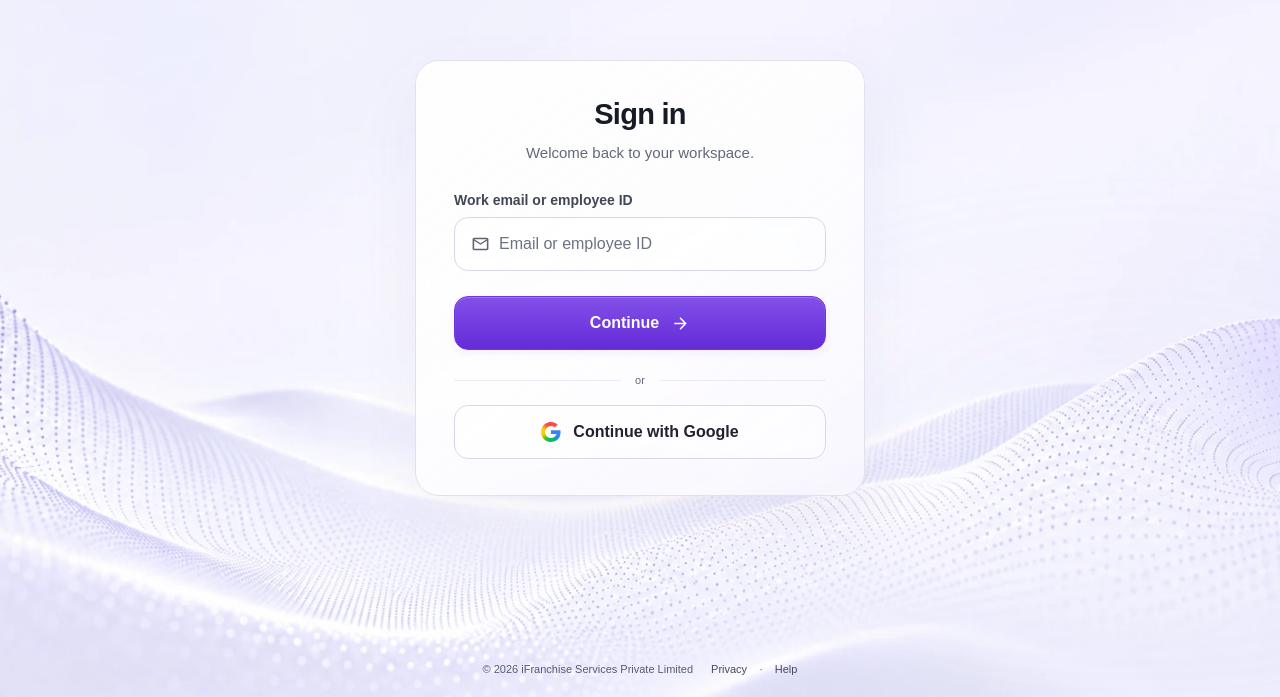
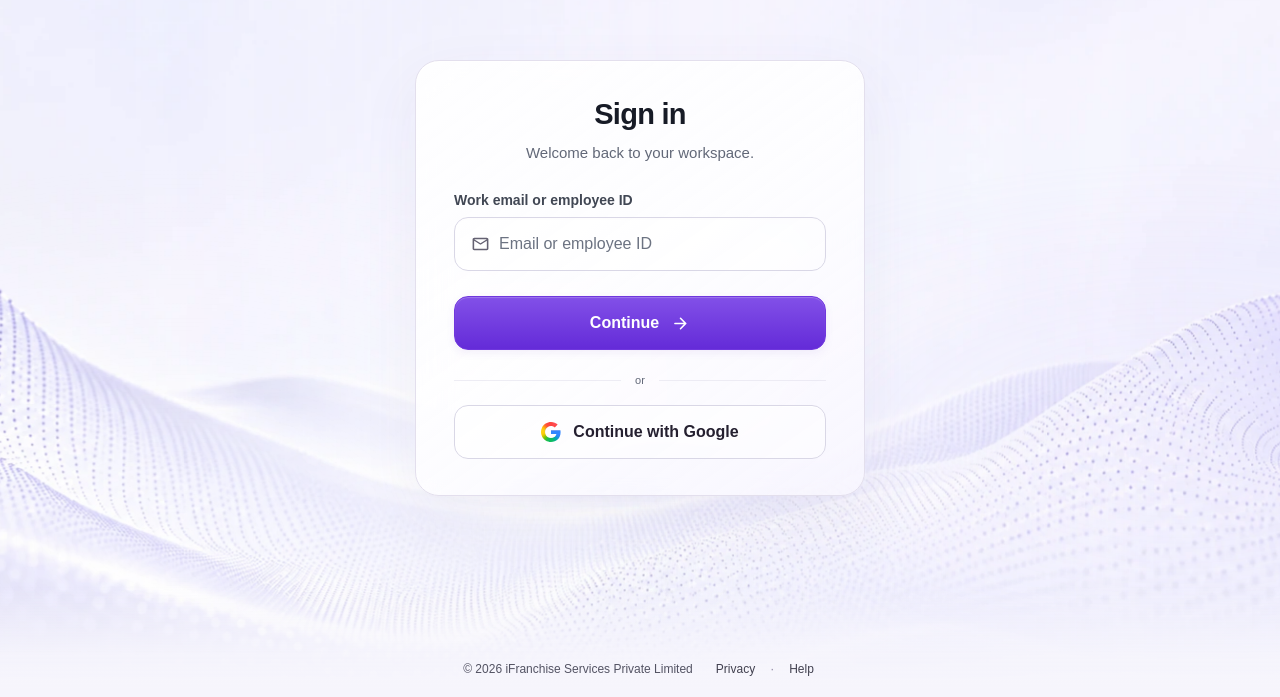
Before and after one commit to iFranchise-Tech/ifranchise-crm-wireframes, a Next.js app: page /auth-preview/sign-in in a window 1280 px wide. Shown: the part 103-800 px from the top of the page. Built offline with nearby package versions, Linux system fonts and the light colour scheme; a web font is replaced by a local one.

Commit message:
Refine flowing auth background and footer readability

```diff
--- a/app/auth-responsive.css
+++ b/app/auth-responsive.css
@@ -76,7 +76,7 @@
   .auth-viewport .password-strength-heading { margin-bottom: 5px; }
   .auth-viewport .password-next-stage { min-height: 104px; }
   .auth-viewport .password-requirements { gap: 3px; }
-  .auth-viewport .auth-footer { margin-top: 6px; gap: 0 14px; font-size: 9px; }
+  .auth-viewport .auth-footer { margin-top: 6px; }
   .auth-viewport .auth-footer button { min-height: 32px; }
 }
 
--- a/app/auth-scene.css
+++ b/app/auth-scene.css
@@ -22,10 +22,18 @@
 .wave-scene { position: fixed; z-index: -1; inset: 0; overflow: hidden; pointer-events: none; background: #f5f4fb; }
 /* Overscan keeps the moving image edges outside the viewport. Only transform
    and opacity animate, independently of the stationary form. */
-.wave-scene-landscape { position: absolute; inset: -3%; display: block; width: 106%; height: 106%; max-width: none; object-fit: cover; object-position: center; transform-origin: center bottom; animation: wave-flow 22s ease-in-out infinite alternate; }
-.wave-scene-light { position: absolute; inset: -8%; background: radial-gradient(ellipse at 22% 74%, #ffffff80, transparent 36%), radial-gradient(ellipse at 85% 65%, #e4d9ff40, transparent 32%); animation: wave-light 18s ease-in-out infinite alternate; }
-@keyframes wave-flow { from { transform: translate3d(-.8%, .3%, 0) scale(1.005, 1) skewY(-.25deg); } to { transform: translate3d(.8%, -.4%, 0) scale(1.025, 1.035) skewY(.25deg); } }
-@keyframes wave-light { from { opacity: .25; transform: translate3d(-2%, 0, 0); } to { opacity: .55; transform: translate3d(2%, -.5%, 0); } }
+.wave-scene-landscape { position: absolute; inset: -5%; display: block; width: 110%; height: 110%; max-width: none; object-fit: cover; object-position: center; transform-origin: center bottom; animation: wave-flow 20s ease-in-out infinite alternate; }
+/* Feathered crests rise at different speeds, giving the dotted fabric depth
+   without a canvas, extra downloads, or a first-frame renderer swap. */
+.wave-scene-crest-left { mask-image: linear-gradient(90deg, #000 12%, #000c 28%, transparent 53%); transform-origin: left bottom; animation: wave-crest-left 11s ease-in-out infinite alternate; }
+.wave-scene-crest-right { mask-image: linear-gradient(90deg, transparent 47%, #000c 72%, #000 88%); transform-origin: right bottom; animation: wave-crest-right 14s ease-in-out infinite alternate; }
+.wave-scene-light { position: absolute; inset: -12%; background: radial-gradient(ellipse at 22% 74%, #ffffffb3, transparent 36%), radial-gradient(ellipse at 85% 65%, #dcd0ff66, transparent 32%); animation: wave-light 12s ease-in-out infinite alternate; }
+/* A stationary wash keeps moving dots away from the footer's reading surface. */
+.wave-scene::after { content: ""; position: absolute; inset: auto 0 0; height: 110px; background: linear-gradient(0deg, #f6f5fc 8%, #f6f5fce6 38%, transparent); }
+@keyframes wave-flow { from { transform: translate3d(-1.2%, .5%, 0) scale(1.01, 1); } to { transform: translate3d(1.2%, -.8%, 0) scale(1.025, 1.045); } }
+@keyframes wave-crest-left { from { transform: translate3d(-1.4%, 1%, 0) scale(1.01, .98); } to { transform: translate3d(.6%, -1.8%, 0) scale(1.04, 1.1); } }
+@keyframes wave-crest-right { from { transform: translate3d(.9%, -1.5%, 0) scale(1.025, 1.08); } to { transform: translate3d(-.9%, .8%, 0) scale(1.01, .99); } }
+@keyframes wave-light { from { opacity: .3; transform: translate3d(-5%, 1%, 0); } to { opacity: .65; transform: translate3d(5%, -1%, 0); } }
 .auth-column {
   width: min(100%, 450px); align-self: center; margin: 12px auto; padding: 36px 38px;
   border: 1px solid #e3dfed; border-radius: 24px;
@@ -43,8 +51,12 @@
 .auth-content { width: 100%; min-width: 0; margin: 0 auto; }
 .auth-viewport .auth-title { font-size: 29px; font-weight: 700; letter-spacing: -.025em; line-height: 1.2; text-align: center; text-wrap: balance; }
 .auth-viewport .auth-description { margin: 10px 0 26px; font-size: 15px; line-height: 1.5; text-align: center; text-wrap: balance; }
-.auth-viewport .auth-footer { position: relative; margin: 16px auto 0; gap: 2px 18px; font-size: 11px; color: #555d6e; }
-.auth-viewport .auth-footer button { color: #444c5d; }
+.auth-viewport .auth-footer { position: relative; max-width: 100%; margin: 16px auto 0; gap: 0 20px; font-size: 12px; font-weight: 500; line-height: 1.5; color: #535363; text-align: center; }
+.auth-viewport .auth-copyright { text-wrap: balance; }
+.auth-viewport .auth-footer nav { gap: 12px; flex-shrink: 0; }
+.auth-viewport .auth-footer nav > span { color: #8c849e; }
+.auth-viewport .auth-footer button { min-height: 36px; padding-inline: 3px; color: #41404f; font-weight: 500; }
+.auth-viewport .auth-footer button:hover { color: var(--brand); }
 .auth-viewport .field-label { font-size: 14px; }
 .auth-viewport .field-heading .text-action { font-size: 13px; }
 .auth-viewport .field-control, .auth-viewport .otp-cell { background: #ffffff66; border-color: #d9d7e6; box-shadow: inset 0 1px 2px #65528f04; }
@@ -119,7 +131,8 @@
   .auth-viewport .auth-content { padding: 0; }
   .auth-viewport .auth-title { font-size: 26px; }
   .auth-viewport .auth-description { font-size: 14px; margin-bottom: 24px; }
-  .auth-viewport .auth-footer { max-width: 300px; margin-top: 12px; }
+  .auth-viewport .auth-footer { flex-direction: column; max-width: 100%; margin-top: 12px; gap: 0; }
+  .auth-viewport .auth-footer button { min-height: 40px; }
 }
 @media (max-height: 680px) and (min-width: 601px) {
   .auth-viewport { padding-top: 20px; }
@@ -127,6 +140,7 @@
 }
 @media (prefers-reduced-motion: reduce) {
   .wave-scene-landscape, .wave-scene-light { animation: none; }
+  .wave-scene-crest { display: none; }
 }
 @media (prefers-reduced-transparency: reduce), (forced-colors: active) {
   .auth-column { background: #fff; -webkit-backdrop-filter: none; backdrop-filter: none; }
--- a/components/layout/wave-scene.tsx
+++ b/components/layout/wave-scene.tsx
@@ -11,6 +11,17 @@ export function WaveScene() {
         loading="eager"
         fetchPriority="high"
       />
+      {(["left", "right"] as const).map(side => (
+        <img
+          key={side}
+          className={`wave-scene-landscape wave-scene-crest wave-scene-crest-${side}`}
+          src="/images/auth-purple-waves.webp"
+          alt=""
+          width="1671"
+          height="941"
+          loading="eager"
+        />
+      ))}
       <div className="wave-scene-light" />
     </div>
   );
```
